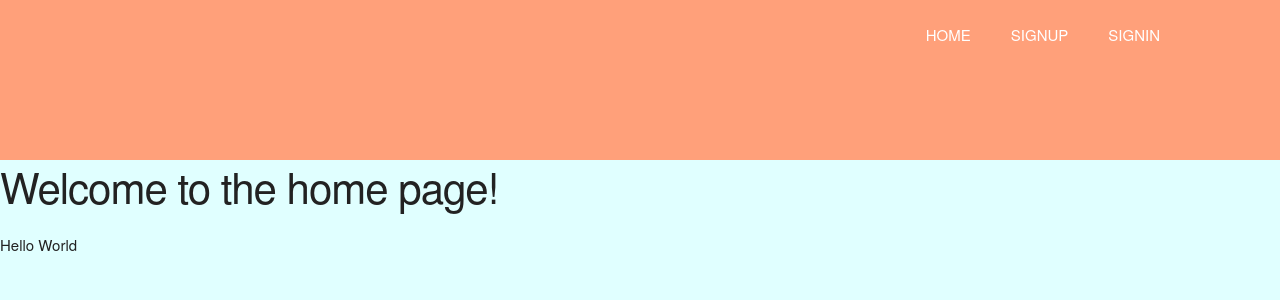
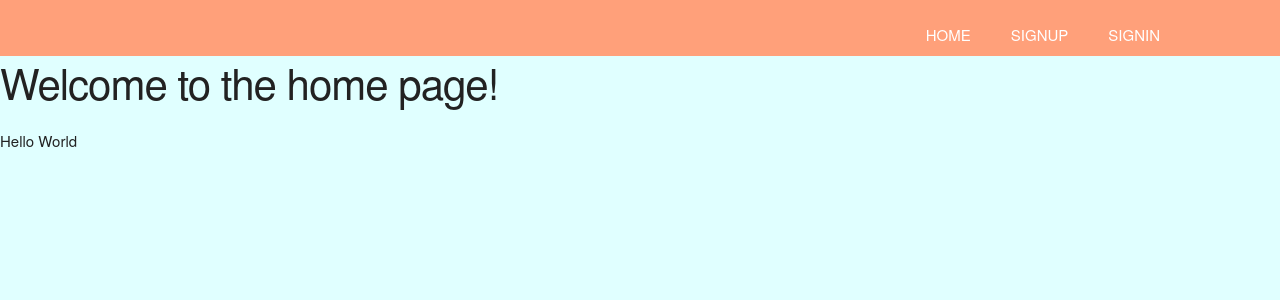
Before and after one commit to block-is-hot/block-is-hott, a Django app: page / in a window 1280 px wide. Shown: the top 300 px of the page. Run offline with Django 3.2, Linux system fonts and the light colour scheme; style sheets or scripts are compiled from the project's sources; some libraries are stand-ins or nearby versions.

Commit message:
few changes

```diff
--- a/hott/hott/static/static_scss/_layout.scss
+++ b/hott/hott/static/static_scss/_layout.scss
@@ -1,6 +1,6 @@
 .sec1 {
     width: 100%;
-    height: 20vh;
+    height: 7vh;
     box-sizing: border-box;
 }
 
--- a/hott/static/static_scss/_main.css
+++ b/hott/static/static_scss/_main.css
@@ -11,7 +11,7 @@ main {
 
 .sec1 {
   width: 100%;
-  height: 20vh;
+  height: 10vh;
   box-sizing: border-box; }
 
 nav {
```
Also changed, not shown: hott/hott/static/static_scss/_main.css (+1 -10 lines).
